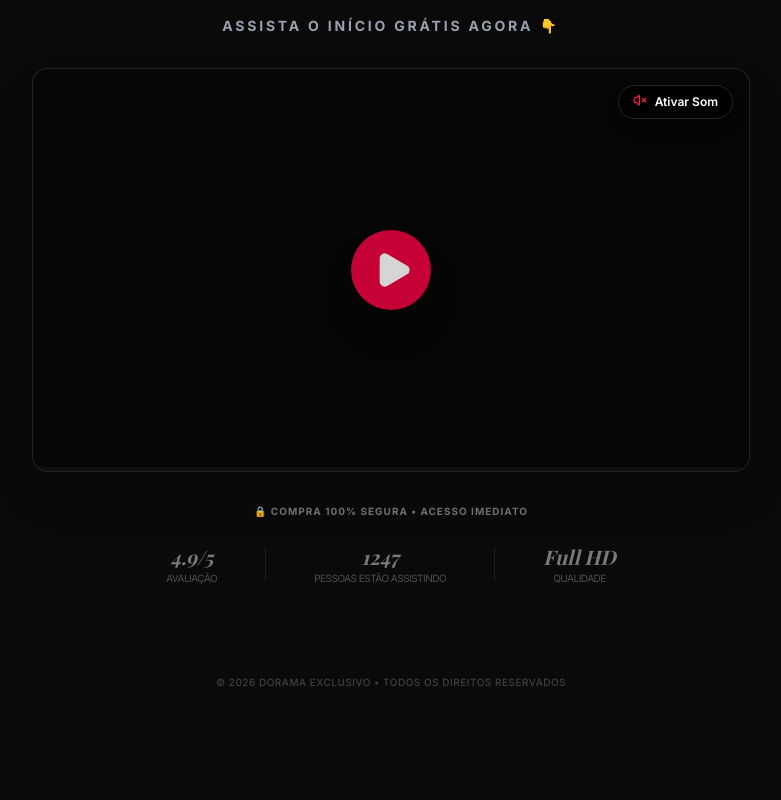
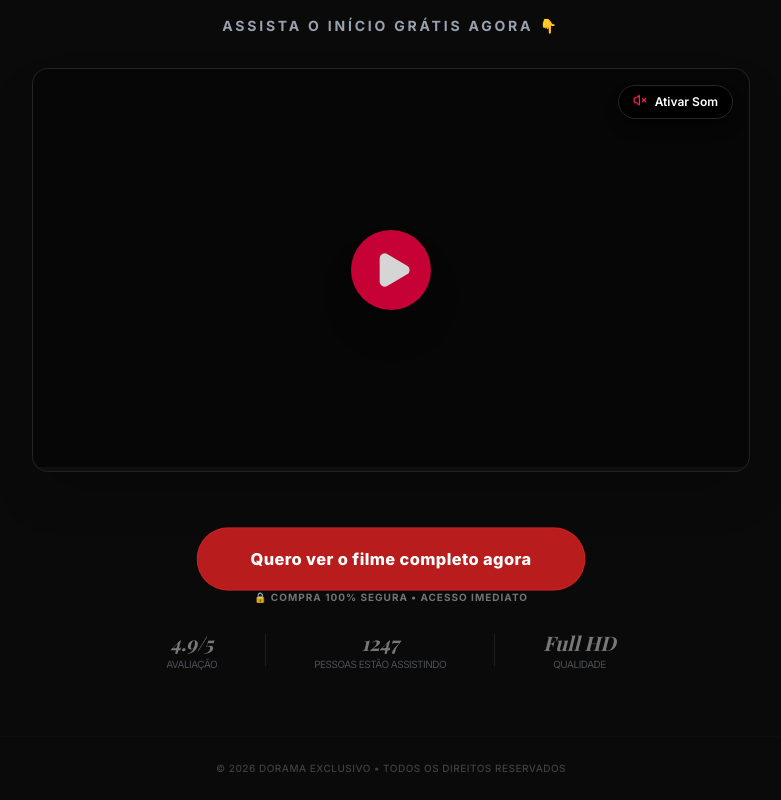
Before and after one commit to mikaelryan277-cmyk/dorama, a React (Vite) app: page / in a window 1280 px wide. Shown: the part 406-1206 px from the top of the page, without its empty margins (249-1030 px from the left). Before the commit the page ends 1120 px from the top, so only its background shows below. Built offline with nearby package versions, Linux system fonts and the light colour scheme; a web font is replaced by a local one.

Commit message:
feat: add persistent CTA button
Introduces a fixed call-to-action button visible from the start to improve conversion rates and adds spacing to the dynamic CTA section.

```diff
--- a/dorama_landing_page.html
+++ b/dorama_landing_page.html
@@ -160,10 +160,22 @@
             </div>
         </div>
 
+        <!-- Fixed CTA (Visible from the start) -->
+        <div id="ctaFixed" class="w-full flex flex-col items-center justify-center mt-6 z-20">
+            <a
+                href="https://ggcheckout.app/checkout/v4/smX7xGQcZND4yx7t6s9N"
+                target="_blank"
+                onclick="handleCheckoutClick()"
+                class="inline-flex items-center justify-center w-full max-w-[380px] px-8 py-4.5 rounded-full text-white font-extrabold text-sm md:text-base bg-[#B91C1C] hover:bg-red-700 transition duration-300 text-center animate-pulse-subtle border border-red-500/30 shadow-lg tracking-wide transform hover:-translate-y-0.5 active:translate-y-0"
+            >
+                Quero ver o filme completo agora
+            </a>
+        </div>
+
         <!-- CTA Section Below Player -->
         <div
             id="ctaBelowPlayer"
-            class="w-full flex flex-col items-center justify-center transition-all duration-500 max-h-0 opacity-0 pointer-events-none overflow-hidden"
+            class="w-full flex flex-col items-center justify-center transition-all duration-500 max-h-0 opacity-0 pointer-events-none overflow-hidden mt-4"
         >
             <a
                 href="https://ggcheckout.app/checkout/v4/smX7xGQcZND4yx7t6s9N"
--- a/src/App.tsx
+++ b/src/App.tsx
@@ -805,10 +805,22 @@ export default function App() {
             </div>
         </div>
 
+        <!-- Fixed CTA (Visible from the start) -->
+        <div id="ctaFixed" class="w-full flex flex-col items-center justify-center mt-6 z-20">
+            <a
+                href="\${checkoutUrl}"
+                target="_blank"
+                onclick="handleCheckoutClick()"
+                class="inline-flex items-center justify-center w-full max-w-[380px] px-8 py-4.5 rounded-full text-white font-extrabold text-sm md:text-base bg-[#B91C1C] hover:bg-red-700 transition duration-300 text-center animate-pulse-subtle border border-red-500/30 shadow-lg tracking-wide transform hover:-translate-y-0.5 active:translate-y-0"
+            >
+                Quero ver o filme completo agora
+            </a>
+        </div>
+
         <!-- CTA Section Below Player (Dynamically revealed when paused) -->
         <div
             id="ctaBelowPlayer"
-            class="w-full flex flex-col items-center justify-center transition-all duration-500 max-h-0 opacity-0 pointer-events-none overflow-hidden"
+            class="w-full flex flex-col items-center justify-center transition-all duration-500 max-h-0 opacity-0 pointer-events-none overflow-hidden mt-4"
         >
             <a
                 href="\${checkoutUrl}"
@@ -1246,6 +1258,23 @@ export default function App() {
           </div>
         </div>
 
+        {/* Fixed CTA (Visible from the start) */}
+        <div className="w-full flex flex-col items-center justify-center mt-6">
+          <a
+            href={checkoutUrl}
+            target="_blank"
+            rel="noopener noreferrer"
+            onClick={() => {
+              if (typeof (window as any).fbq === 'function') {
+                (window as any).fbq('track', 'InitiateCheckout');
+              }
+            }}
+            className="inline-flex items-center justify-center w-full max-w-[380px] px-8 py-4.5 rounded-full text-white font-extrabold text-sm md:text-base bg-[#B91C1C] hover:bg-red-700 transition duration-300 text-center animate-pulse-subtle border border-red-500/30 shadow-lg tracking-wide transform hover:-translate-y-0.5 active:translate-y-0"
+          >
+            <span>Quero ver o filme completo agora</span>
+          </a>
+        </div>
+
         {/* Dynamic CTA Below Player in React */}
         <div
           className={`w-full flex flex-col items-center justify-center transition-all duration-500 overflow-hidden ${
```
